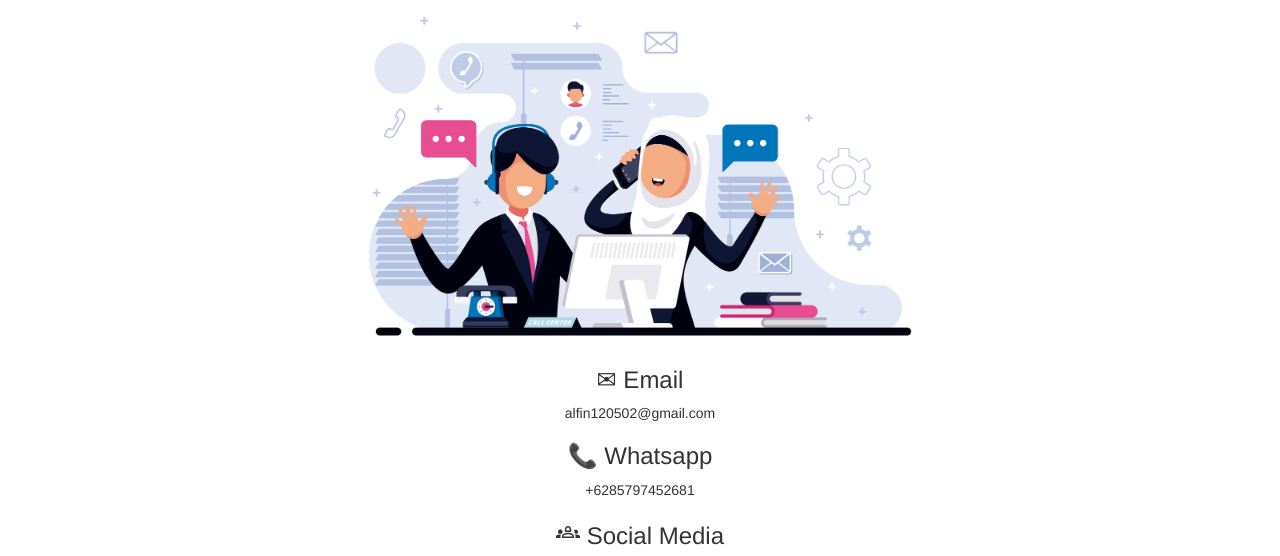
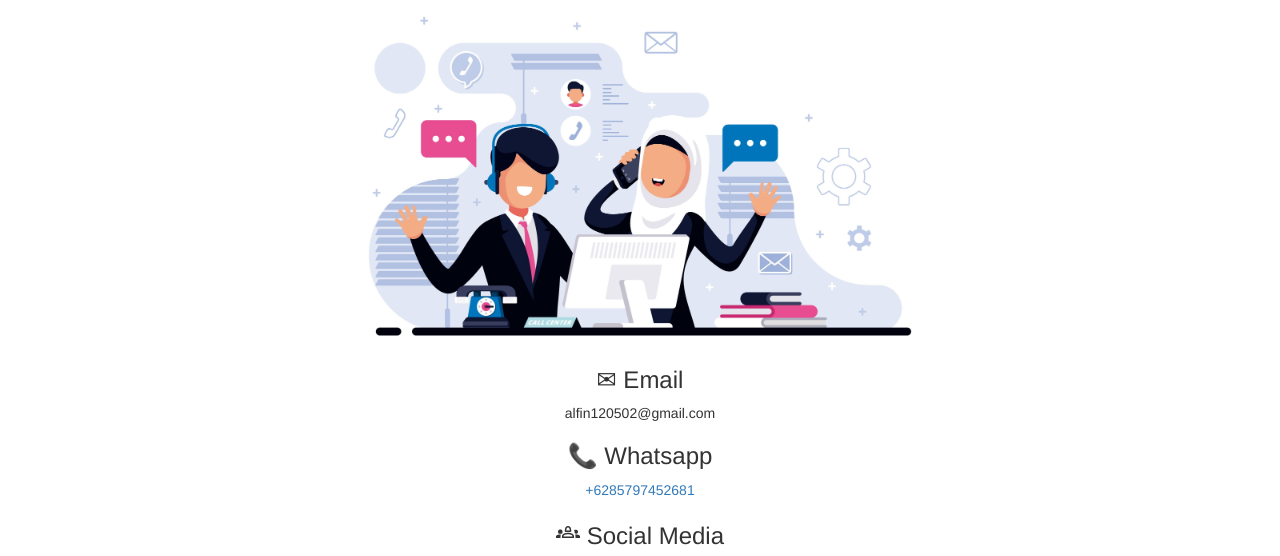
Before and after one commit to krefin/krefin.github.io, a plain HTML site: page index.html in a window 1280 px wide. Shown: the part 1861-2417 px from the top of the page. Drawn offline with nearby package versions, Linux system fonts and the light colour scheme.

Commit message:
Membuat wa menjadi link

```diff
--- a/index.html
+++ b/index.html
@@ -146,7 +146,7 @@
                     <h3>✉ Email</h3>
                     <p>alfin120502@gmail.com</p>
                     <h3>📞 Whatsapp</h3>
-                    <p>+6285797452681</p>
+                    <p><a href="https://wa.me/6285797452681">+6285797452681</a></p>
                     <h3><span class="material-symbols-outlined">
                             groups_2
                         </span> Social Media</h3>
```
